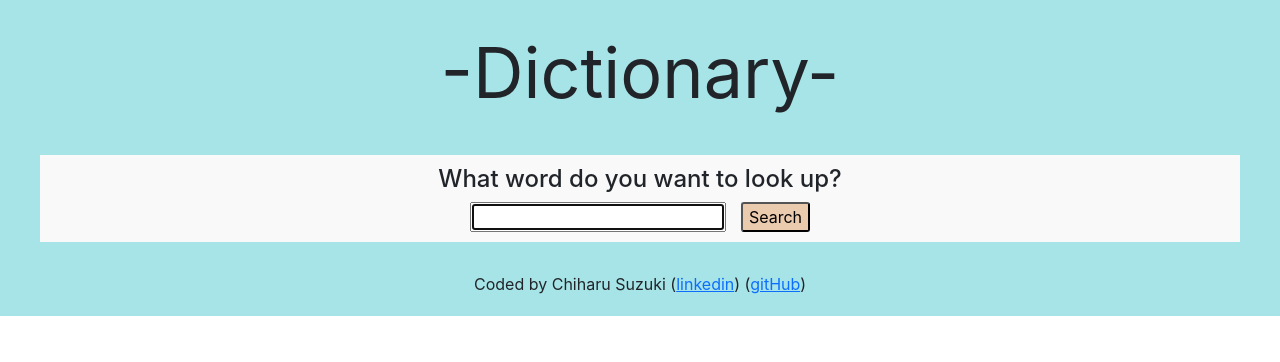
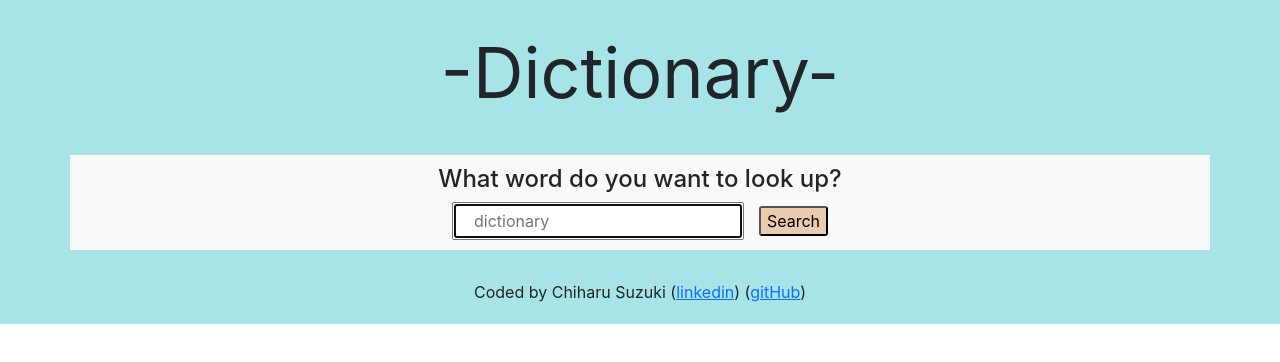
Before and after one commit to Thousandsprings/dictionary-app, a React (Create React App) app: page / in a window 1280 px wide. Shown: the top 362 px of the page. Built offline with nearby package versions, Linux system fonts and the light colour scheme; no server answers.

Commit message:
small design changes

```diff
--- a/src/App.css
+++ b/src/App.css
@@ -10,5 +10,5 @@
 .App section {
   background-color: #f9f9f9;
   padding: 10px 20px;
-  margin: 30px 20px;
+  margin: 30px 50px;
 }
--- a/src/Dictionary.css
+++ b/src/Dictionary.css
@@ -1,3 +1,6 @@
+.Dictionary input {
+  padding: 5px 20px;
+}
 .Dictionary button {
   margin-left: 15px;
   border-radius: 3px;
--- a/src/Dictionary.js
+++ b/src/Dictionary.js
@@ -57,6 +57,7 @@ export default function Dictionary(props) {
               type="search"
               autoFocus={true}
               onChange={handleKeywordChange}
+              placeholder="dictionary"
             ></input>
             <button type="submit">Search</button>
           </form>
--- a/src/Phonetics.js
+++ b/src/Phonetics.js
@@ -7,7 +7,7 @@ export default function Phonetics(props) {
     <p className="Phonetics">
       <span>{props.phonetics.text}</span>
       <a href={props.phonetics.audio} target="_blank" rel="noreferrer">
-        Listen
+        Listen 🎧
       </a>
     </p>
   );
--- a/src/Photos.css
+++ b/src/Photos.css
@@ -1,4 +1,8 @@
+.Photos row {
+  margin: 0 auto;
+}
 .Photos .eachPhoto {
-  margin-bottom: 10px;
+  margin: 10px;
   border-radius: 4px;
+  max-width: 200px;
 }
```
